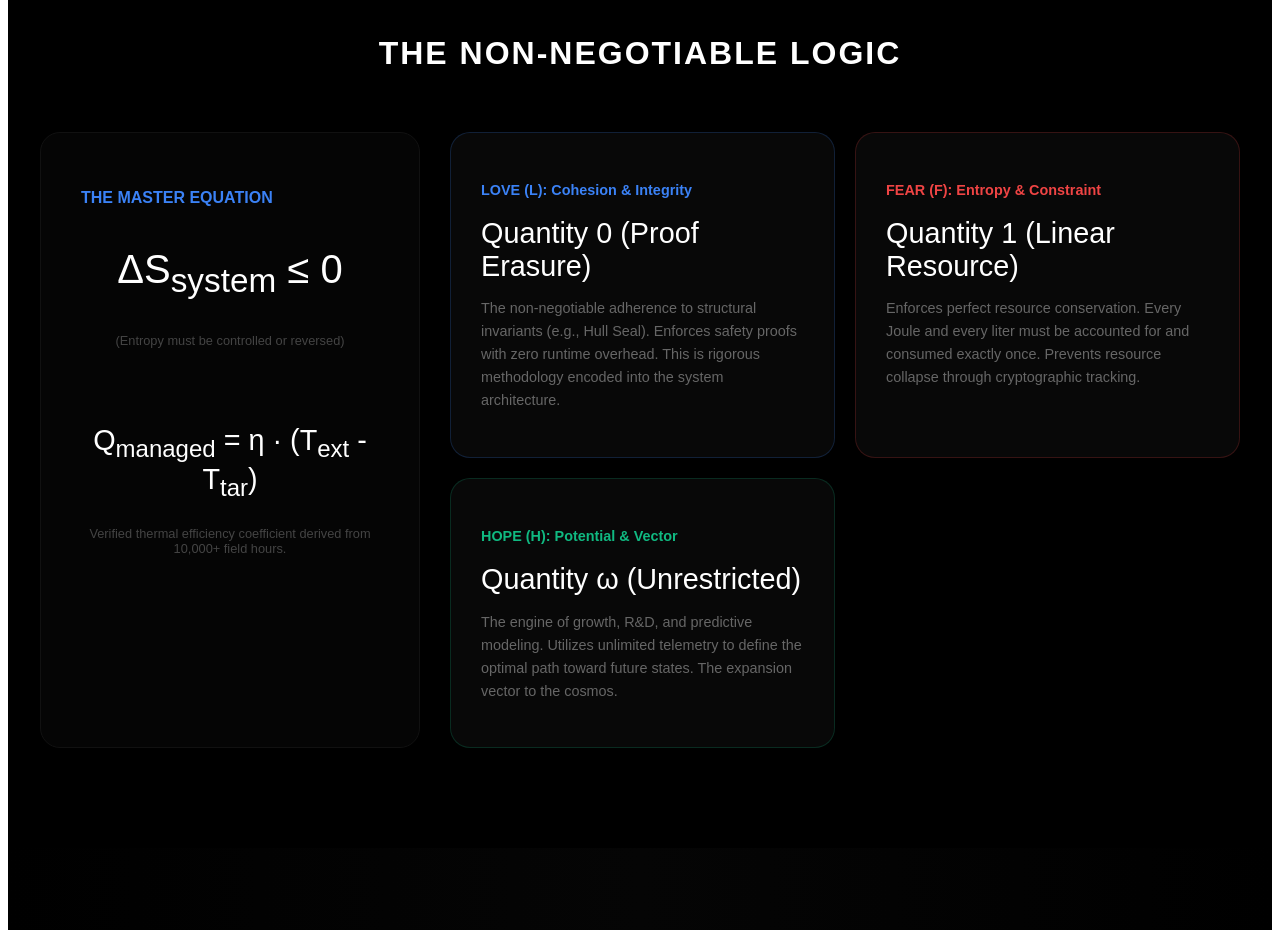
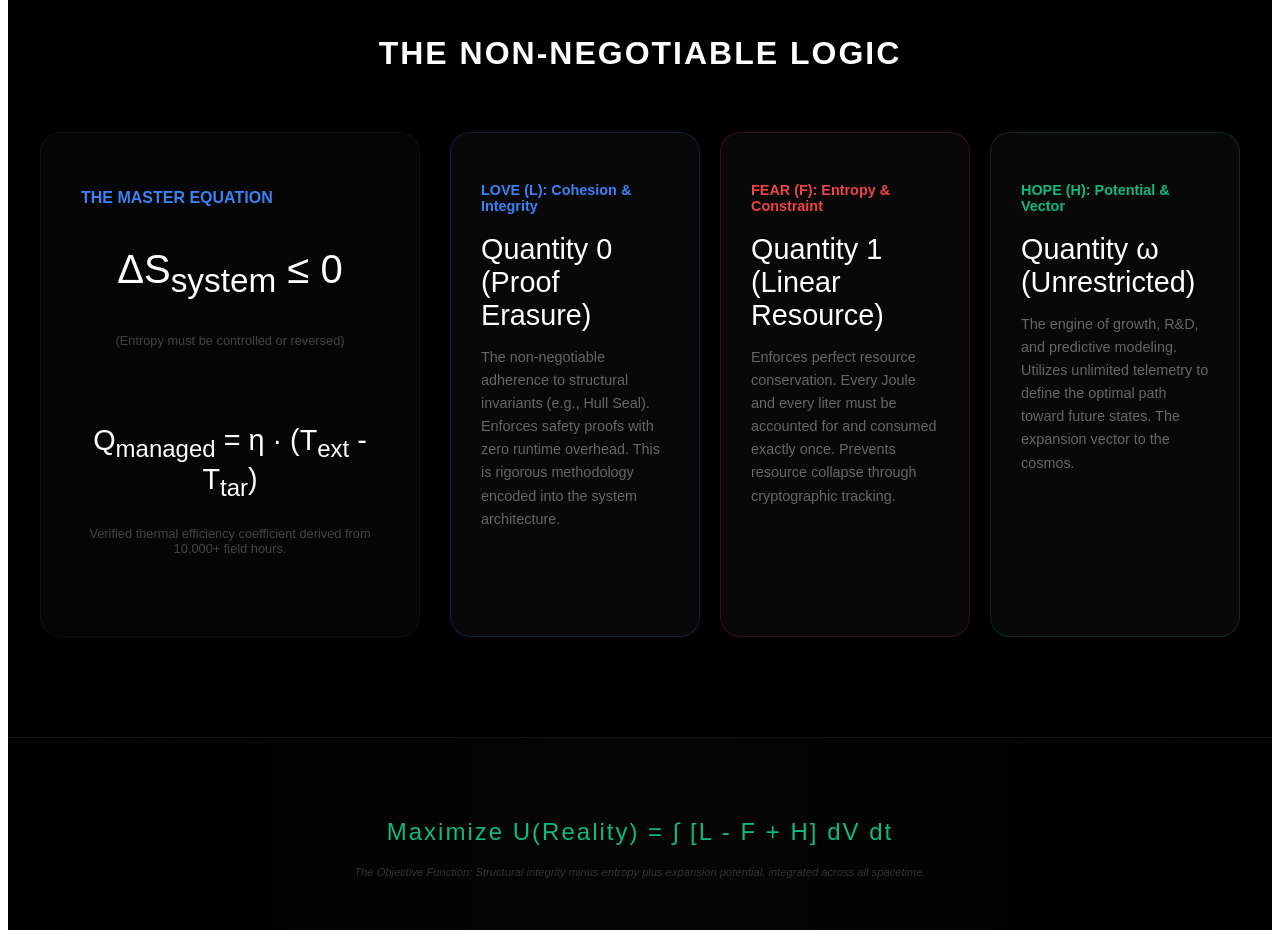
Before and after one commit to c2cmpc/mpc-site, a Next.js app: page / in a window 1280 px wide. Shown: the part 900-1830 px from the top of the page. Built offline with nearby package versions, Linux system fonts and the light colour scheme.

Commit message:
V72.1: Fixing borderY Type Error for Vercel Pro Environment

```diff
--- a/app/page.tsx
+++ b/app/page.tsx
@@ -54,8 +54,8 @@ export default function ProSovereignHull() {
         <h2 style={{ fontSize: '2rem', fontWeight: '900', marginBottom: '60px', textAlign: 'center', letterSpacing: '2px' }}>THE NON-NEGOTIABLE LOGIC</h2>
 
         <div style={{ display: 'grid', gridTemplateColumns: 'repeat(auto-fit, minmax(300px, 1fr))', gap: '30px' }}>
-          {/* MASTER EQUATION BOX (CENTERED OR SIDE) */}
-          <div style={{ gridColumn: 'span 1', padding: '40px', border: '1px solid #111', borderRadius: '20px', background: '#050505' }}>
+          {/* MASTER EQUATION BOX */}
+          <div style={{ padding: '40px', border: '1px solid #111', borderRadius: '20px', background: '#050505' }}>
              <h3 style={{ color: '#3b82f6', fontSize: '1rem', marginBottom: '30px' }}>THE MASTER EQUATION</h3>
              <div style={{ textAlign: 'center', margin: '40px 0' }}>
                 <h2 style={{ fontSize: '2.5rem', fontWeight: '300' }}>ΔS<sub>system</sub> ≤ 0</h2>
@@ -67,7 +67,7 @@ export default function ProSovereignHull() {
           </div>
 
           {/* THE THREE AXIOM CARDS */}
-          <div style={{ gridColumn: 'span 2', display: 'grid', gridTemplateColumns: '1fr 1fr', gap: '20px' }}>
+          <div style={{ display: 'grid', gridTemplateColumns: 'repeat(auto-fit, minmax(250px, 1fr))', gap: '20px', gridColumn: 'span 2' }}>
             {LogicCards.map((card, i) => (
               <div key={i} style={{ padding: '30px', border: `1px solid ${card.color}33`, borderRadius: '20px', background: '#080808' }}>
                 <h4 style={{ color: card.color, fontSize: '0.9rem', fontWeight: 'bold' }}>{card.title}</h4>
@@ -79,8 +79,8 @@ export default function ProSovereignHull() {
         </div>
       </section>
 
-      {/* UTILITY INTEGRAL BAR */}
-      <section style={{ padding: '60px 20px', background: 'linear-gradient(90deg, #000, #050505, #000)', borderY: '1px solid #111', textAlign: 'center' }}>
+      {/* UTILITY INTEGRAL BAR - FIXED BORDERY ERROR */}
+      <section style={{ padding: '60px 20px', background: 'linear-gradient(90deg, #000, #050505, #000)', borderTop: '1px solid #111', borderBottom: '1px solid #111', textAlign: 'center' }}>
         <h2 style={{ color: '#10b981', fontSize: '1.5rem', fontWeight: '200', letterSpacing: '2px' }}>
           Maximize U(Reality) = ∫ [L - F + H] dV dt
         </h2>
```
